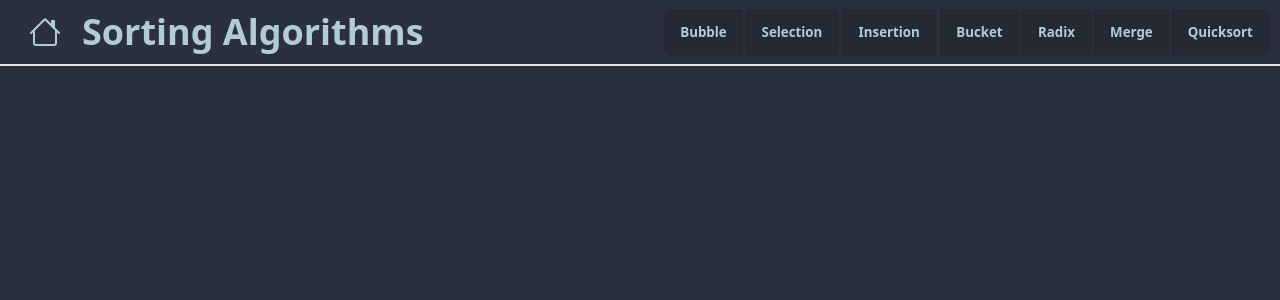
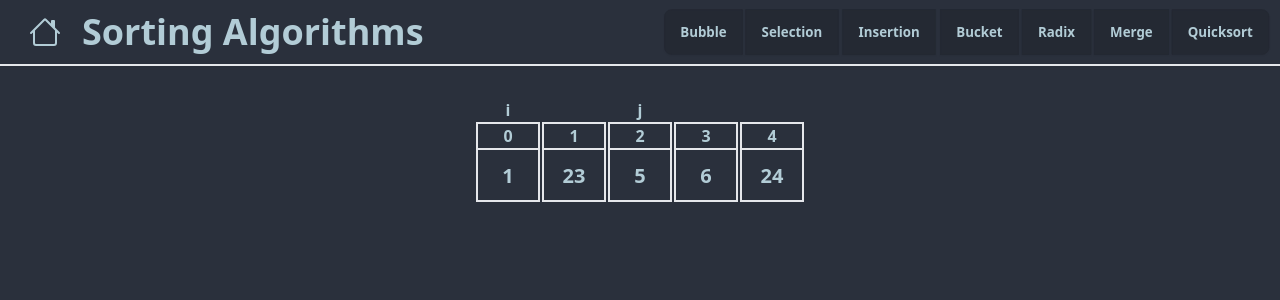
Before and after one commit to alexespejo/dsa-visualizer, a Svelte app: page /sorting_algo/quick_sort in a window 1280 px wide. Shown: the top 300 px of the page. Built offline with nearby package versions, Linux system fonts and the light colour scheme.

Commit message:
try quicksort

```diff
--- a/src/components/Array/ArrayElementIndexed.svelte
+++ b/src/components/Array/ArrayElementIndexed.svelte
@@ -10,5 +10,7 @@
  <div class="px-3 text-base border-b-2 border-inherit text-center">
   {index}
  </div>
- <slot />
+ <div class="text-center p-3">
+  <slot />
+ </div>
 </div>
--- a/src/routes/HashTables/Linear.svelte
+++ b/src/routes/HashTables/Linear.svelte
@@ -192,11 +192,9 @@
       : "border-neutral-content"}
     >
      {#if item === null}
-      <div class="p-3 text-center">X</div>
+      X
      {:else}
-      <div class="p-3 text-center">
-       {item}
-      </div>
+      {item}
      {/if}
     </ArrayElementIndexed>
    {/each}
--- a/src/routes/SortingAlgorithms/Quicksort.svelte
+++ b/src/routes/SortingAlgorithms/Quicksort.svelte
@@ -2,10 +2,35 @@
  import Layout from "../../layouts/Layout.svelte";
  import Controls from "../../components/custom/layout/Controls.svelte";
  import Visualize from "../../components/custom/layout/Visualize.svelte";
+ import ArrayDisplay from "../../components/Array/ArrayDisplay.svelte";
+ import ArrayElementIndexed from "../../components/Array/ArrayElementIndexed.svelte";
+
+ let unsortedList: number[] = [1, 23, 5, 6, 24];
+ let i: number = 0;
+ let j: number = 2;
 </script>
 
 <Layout dataStructure="SA">
  <Controls></Controls>
 
- <Visualize></Visualize>
+ <Visualize>
+  <ArrayDisplay>
+   {#each unsortedList as number, index}
+    <div class="">
+     <div class="text-center font-bold">
+      {#if index === i}
+       i
+      {:else if index === j}
+       j
+      {:else}
+       &nbsp;
+      {/if}
+     </div>
+     <ArrayElementIndexed {index}>
+      {number}
+     </ArrayElementIndexed>
+    </div>
+   {/each}
+  </ArrayDisplay>
+ </Visualize>
 </Layout>
```
